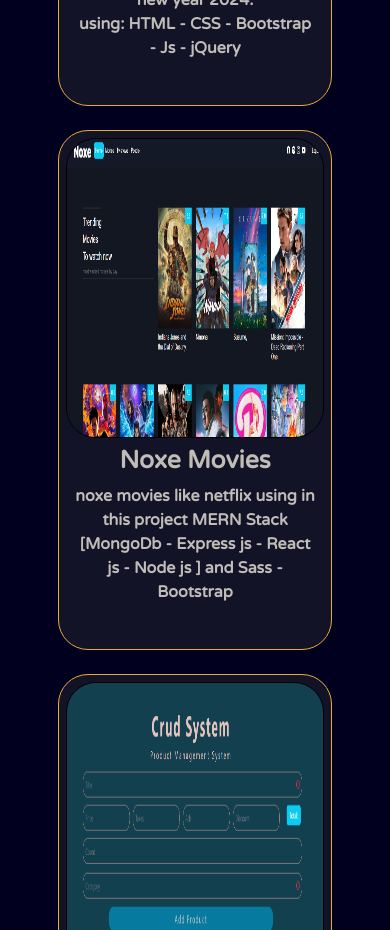
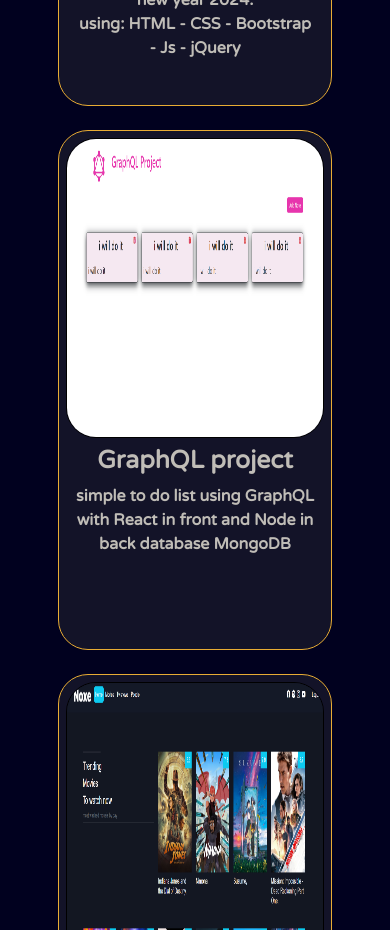
Before and after one commit to ShaabanHamdy/My-Portfolio, a React (Create React App) app: page / in a window 390 px wide. Shown: the part 3980-4910 px from the top of the page. Built offline with nearby package versions, Linux system fonts and the light colour scheme.

Commit message:
first commit

```diff
--- a/src/Components/Projects/Projects.jsx
+++ b/src/Components/Projects/Projects.jsx
@@ -5,6 +5,7 @@
 import CRUD from "../images/CRUD SYSTEM .png";
 import Yummy from "../images/Yummy.png";
 import crudTypescript from "../images/crus-typescript.png";
+import graph from "../images/graphQL.png";
 import "./Projects.css";
 const Projects = () => {
   return (
@@ -70,6 +71,35 @@
               <p className=" fw-bold">
                 countdown with days and hours and minutes and seconds to new
                 year 2024. <br /> using: HTML - CSS - Bootstrap - Js - jQuery
+              </p>
+            </div>
+          </div>
+        </div>
+        <div className="col-md-4 col-Project">
+          <div className="mainCard  w-75" style={{ width: "30rem" }}>
+            <div className="imgDiv">
+              <img className="imgProject w-100" src={graph} />
+            </div>
+            <div className="textBody">
+              <div className="btnDiv">
+                <a
+                  target="_blank"
+                  href="https://github.com/ShaabanHamdy/To-do-list-GraphQL-React"
+                >
+                  <button className="btn btn-info mx-5">Github</button>
+                </a>
+                <a
+                  target="_blank"
+                  href="https://to-do-list-graph-ql-react-shaaban-hamdy.vercel.app/"
+                >
+                  <button className="btn btn-info">Live Demo</button>
+                </a>
+              </div>
+            </div>
+            <div className="p-2 text-center des">
+              <h2 className=" fw-bold">GraphQL project</h2>
+              <p className=" fw-bold">
+            simple to do list using GraphQL with React in front and Node in back database MongoDB
               </p>
             </div>
           </div>
```
Also changed, not shown: src/Components/images/graphQL.png (added).
